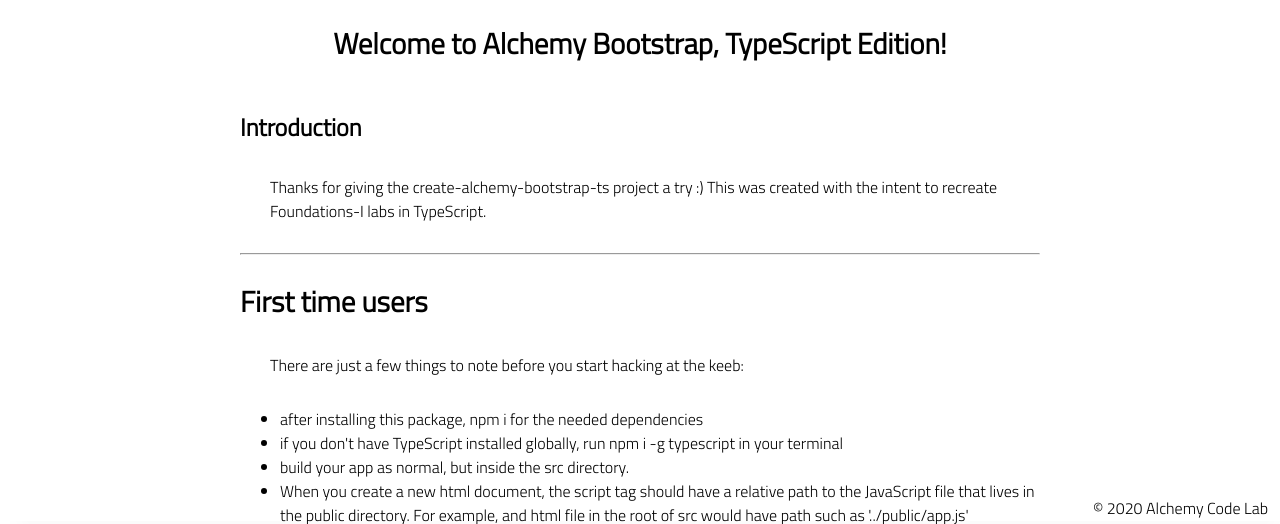
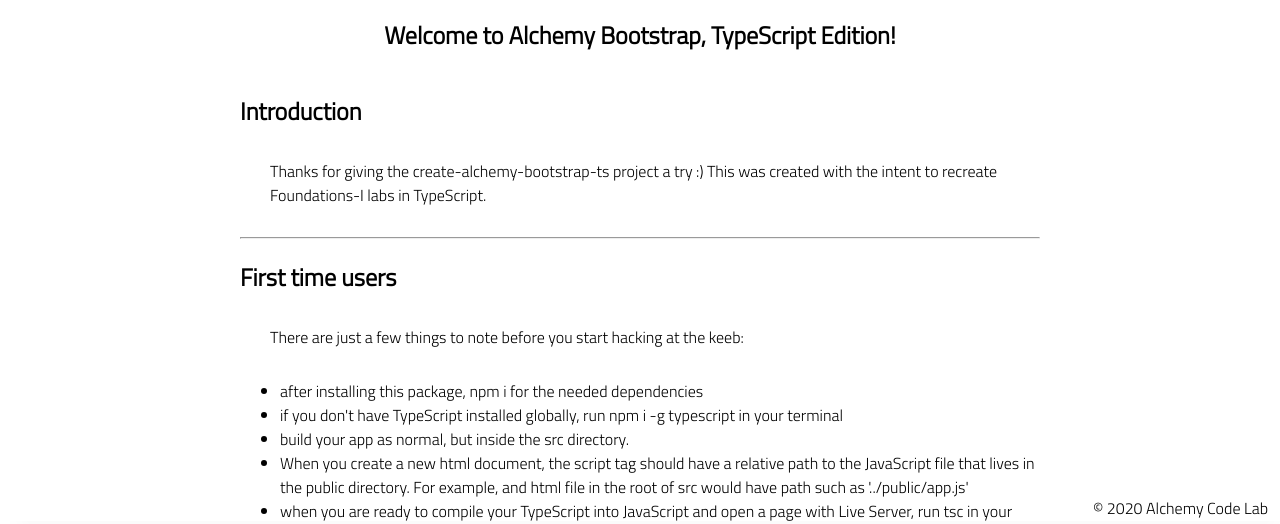
Before and after one commit to benwaples/create-alchemy-bootstrap-ts, a website with bundled scripts: page src/index.html in a window 1280 px wide. Shown: the part 279-803 px from the top of the page. Built offline with nearby package versions, Linux system fonts and the light colour scheme.

Commit message:
fix weird styling on h2s

```diff
--- a/src/styles/style.css
+++ b/src/styles/style.css
@@ -61,10 +61,10 @@
 }
 
 
-h2 {
-    font-size: 1.8rem;
-    font-weight: bold;
-}
+// h2 {
+//     font-size: 1.8rem;
+//     font-weight: bold;
+// }
 
 .gutter-right {
     margin-right: 20px;
```
